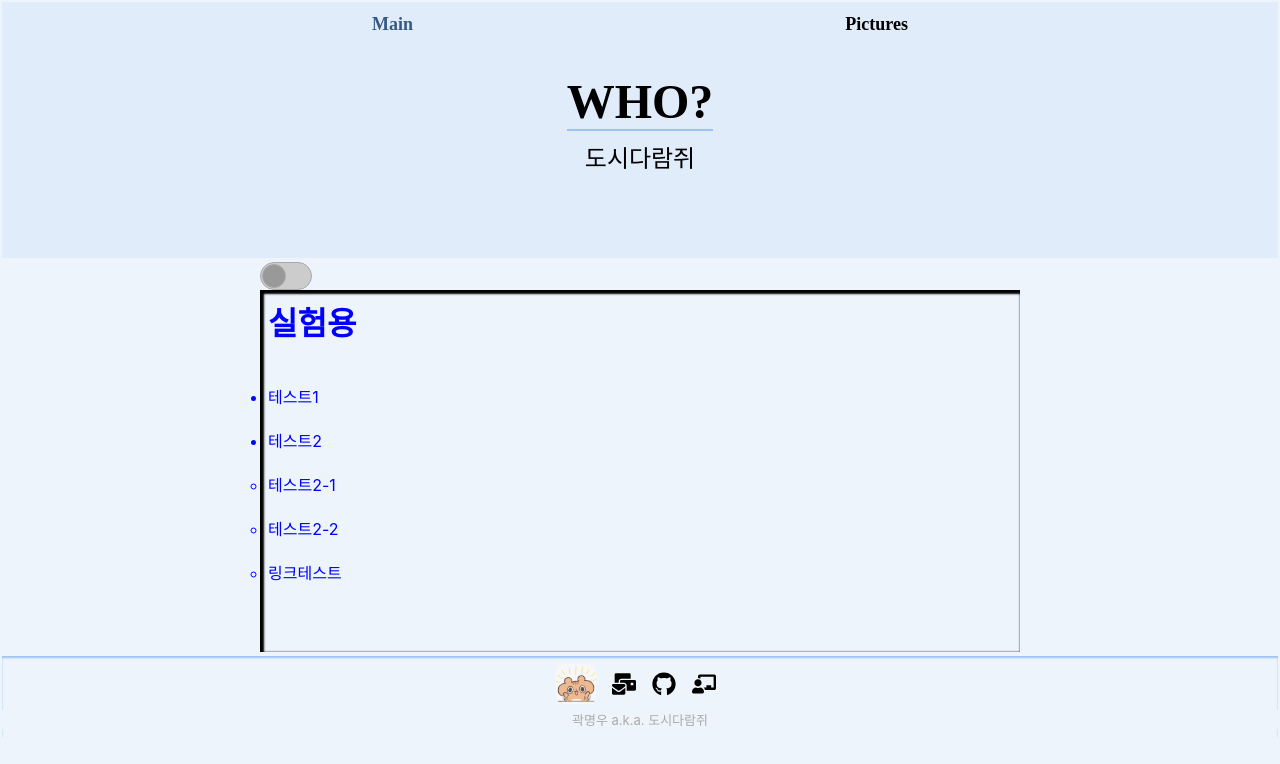
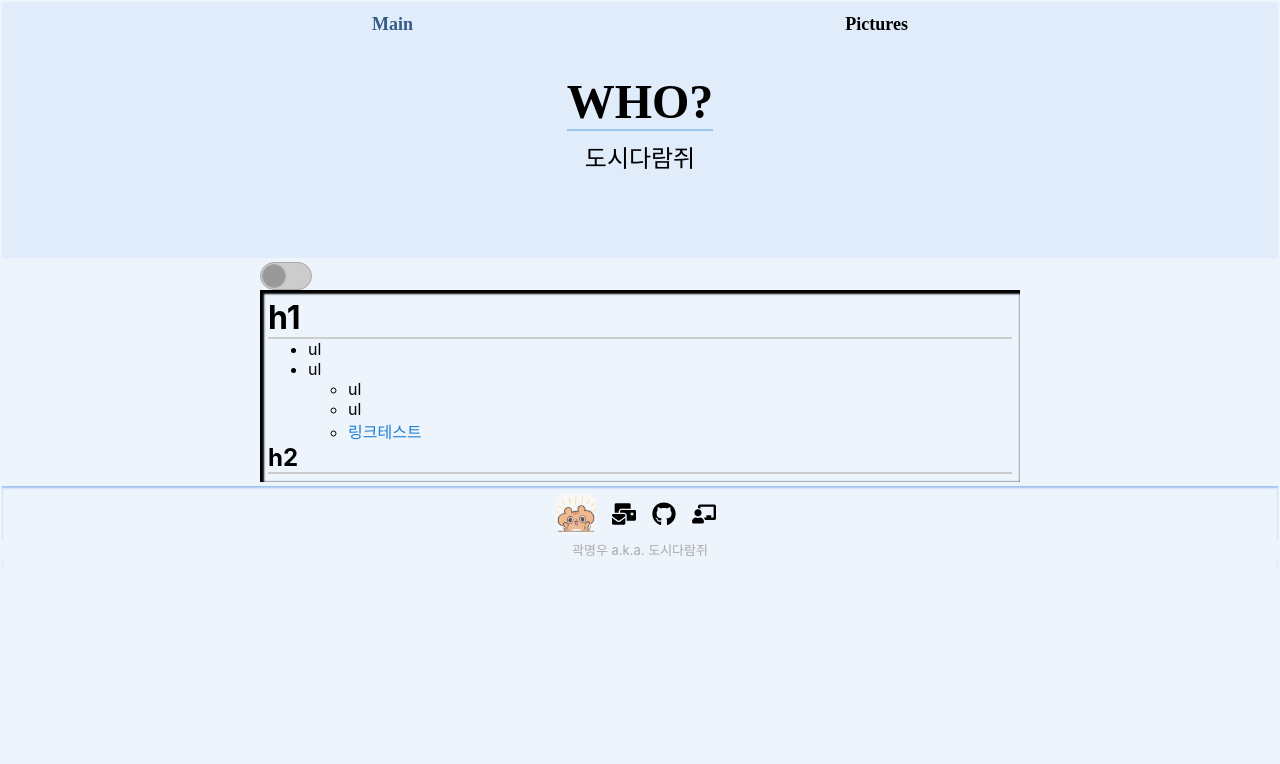
Before and after one commit to Citysquirrel/citysquirrel.github.io, a React (Create React App) app: page / in a window 1280 px wide. Shown: the top 764 px of the page. Built offline with nearby package versions, Linux system fonts and the light colour scheme; a web font is replaced by a local one.

Commit message:
set textblock component

```diff
--- a/src/components/Textblock.tsx
+++ b/src/components/Textblock.tsx
@@ -16,10 +16,22 @@ const Container = styled.div`
 
 const MdWrap = styled.div<{ props: Props }>`
   /* font-size: ${(props) => props.props.size}px; */
-  color: ${(props) => props.props.color};
+  /* color: ${(props) => props.props.color}; */
   background-color: ${(props) => props.props.bg};
   text-align: ${(props) => props.props.align};
-  white-space: pre;
+  /* white-space: pre; */
+  /* Below the style of markdown block */
+  ul {
+    padding: 0 0 0 40px;
+  }
+  h1,
+  h2 {
+    border-bottom: 2px solid #ccc;
+  }
+  a {
+    color: #1c7ed6;
+    /* #58a6ff at Dark mode */
+  }
 `;
 
 export const Textblock = (props: Props) => {
--- a/src/layouts/Navigation.tsx
+++ b/src/layouts/Navigation.tsx
@@ -2,7 +2,9 @@
 
 import styled from 'styled-components';
 
-const Container = styled.div``;
+const Container = styled.div`
+  position: absolute;
+`;
 
 const Button = styled.div`
   :hover {
@@ -22,6 +24,7 @@ export const Navigation = () => {
   return (
     <Container>
       <ul>
+        읭읭
         <li>읭</li>
         <li>읭2</li>
       </ul>
--- a/src/pages/portfolio.md
+++ b/src/pages/portfolio.md
@@ -1,7 +1,9 @@
-# 실험용
+# h1
 
-- 테스트1
-- 테스트2
-  - 테스트2-1
-  - 테스트2-2
+- ul
+- ul
+  - ul
+  - ul
   - [링크테스트](테스트)
+
+## h2
```
